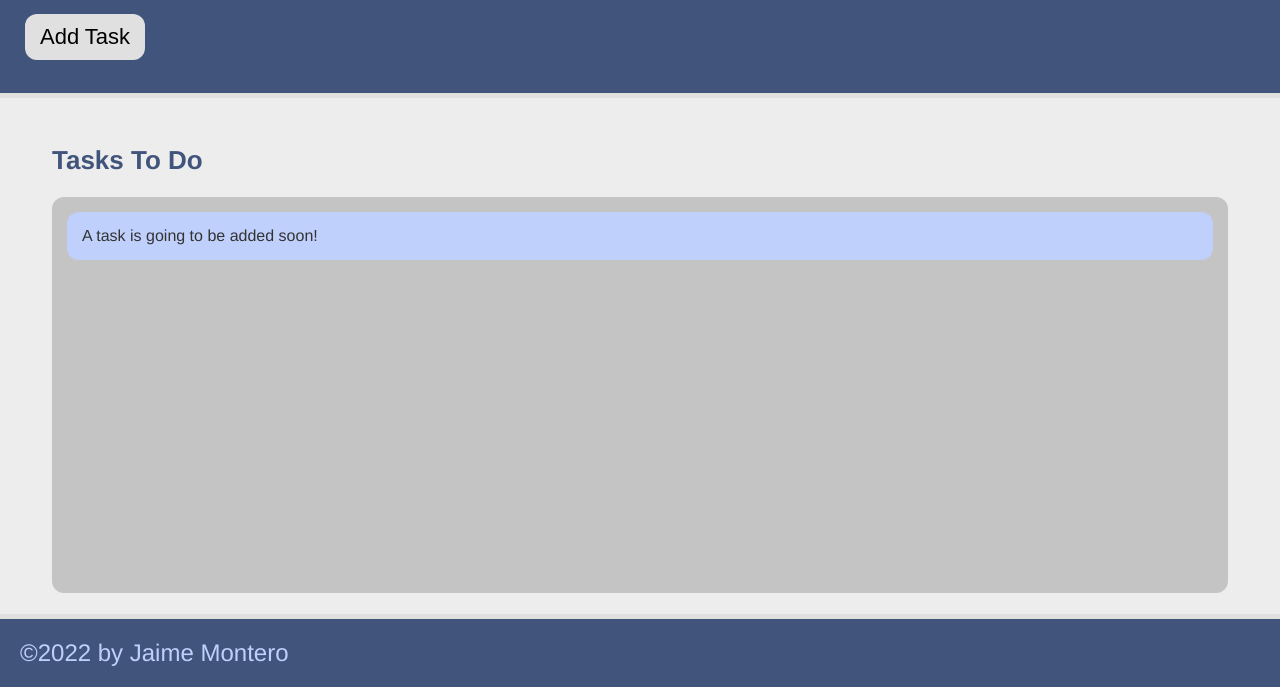
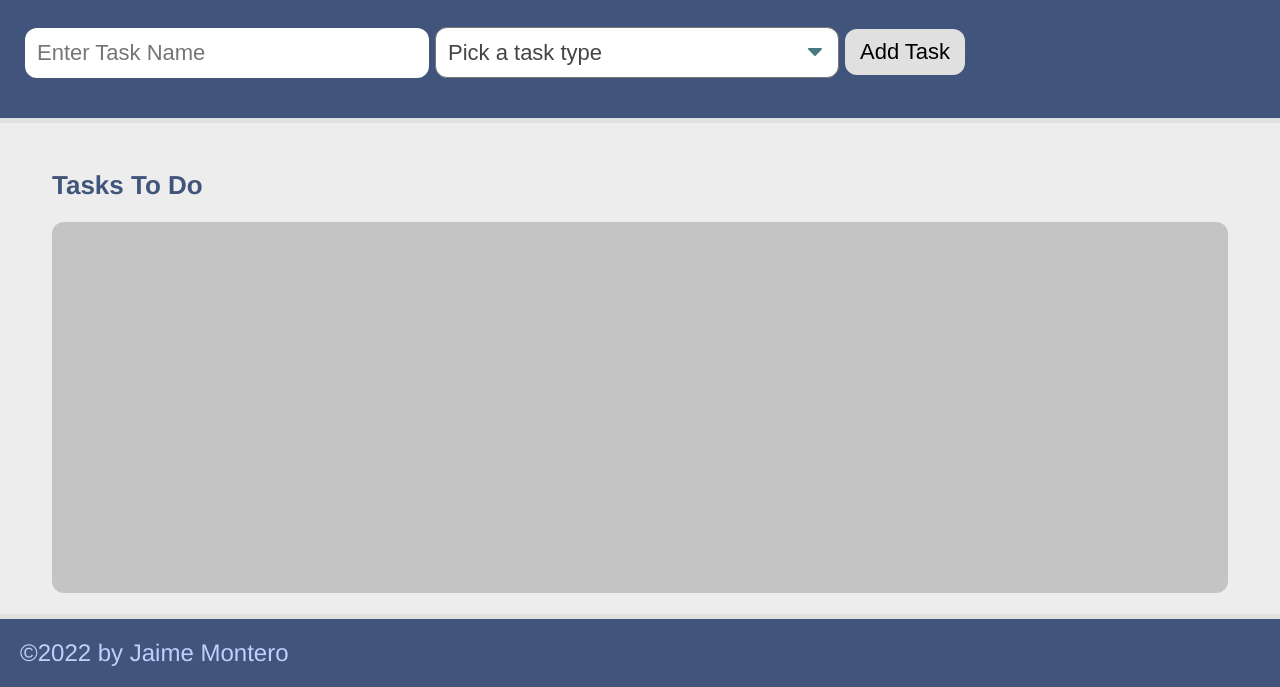
Before and after one commit to monterojaime/taskify, a plain HTML site: page index.html in a window 1280 px wide. Shown: the part 113-800 px from the top of the page. Drawn offline with Linux system fonts and the light colour scheme.

Commit message:
Add HTML for Form, and JS event handler for submitting the form

```diff
--- a/assets/js/script.js
+++ b/assets/js/script.js
@@ -1,11 +1,15 @@
 let buttonEl = document.querySelector("#save-task");
 let taskList = document.querySelector("#task-to-do");
+let taskForm = document.querySelector("#task-form");
 
-let createTaskHandler = function () {
+let createTaskHandler = function (event) {
+
+    event.preventDefault();
+
     let newTask = document.createElement("li");
     newTask.classList.add("task-item");
     newTask.textContent = "Brand New Added Task";
     taskList.appendChild(newTask);
 }
 
-buttonEl.addEventListener('click', createTaskHandler);
+taskForm.addEventListener('submit', createTaskHandler);
--- a/index.html
+++ b/index.html
@@ -12,14 +12,32 @@
     <header>
         <h1 class="page-title">Taskify</h1>
         <p>Click the button below to add a new task!</p>
-        <button class="btn" id="save-task">Add Task</button>
+        <form id="task-form">
+            <div class="form-group">
+                <input type="text" name="task-name" placeholder="Enter Task Name" />
+            </div>
+            <div class="form-group">
+                <select name="task-type" class="select-dropdown">
+                    <option value="" disabled selected>Pick a task type</option>
+                    <option value="print">Print</option>
+                    <option value="web">Web</option>
+                    <option value="mobile">Mobile</option>
+                </select>
+
+            </div>
+            <div class="form-group">
+                <button class="btn" id="save-task" type="submit">Add Task</button>
+            </div>
+        </form>
+
+
     </header>
 
     <main class="page-content">
         <section class="task-list-wrapper">
             <h2 class="list-title">Tasks To Do</h2>
             <ul class="task-list" id="task-to-do">
-                <li class="task-item">A task is going to be added soon!</li>
+
             </ul>
         </section>
 
```
